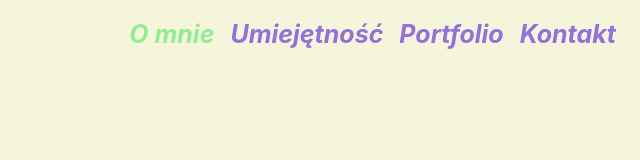
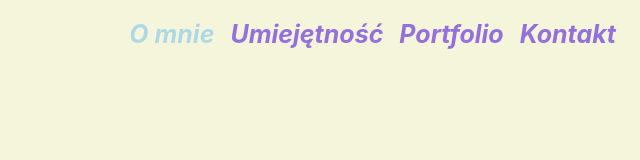
Before and after one commit to kacprzakkamil88/Prace, a plain HTML site: page boostrap/index.html in a window 1280 px wide. In both pictures the pointer is over the link "O mnie". Shown: the whole page, without its empty margins (640-1280 px from the left). Drawn offline with nearby package versions, Linux system fonts and the light colour scheme.

Commit message:
nawigacja

```diff
--- a/boostrap/style.css/style.css
+++ b/boostrap/style.css/style.css
@@ -25,6 +25,6 @@ body {
 }
 
 #main-nav .nav-item a:hover {
-  color: lightgreen;
+  color: lightblue;
 
 }
```
